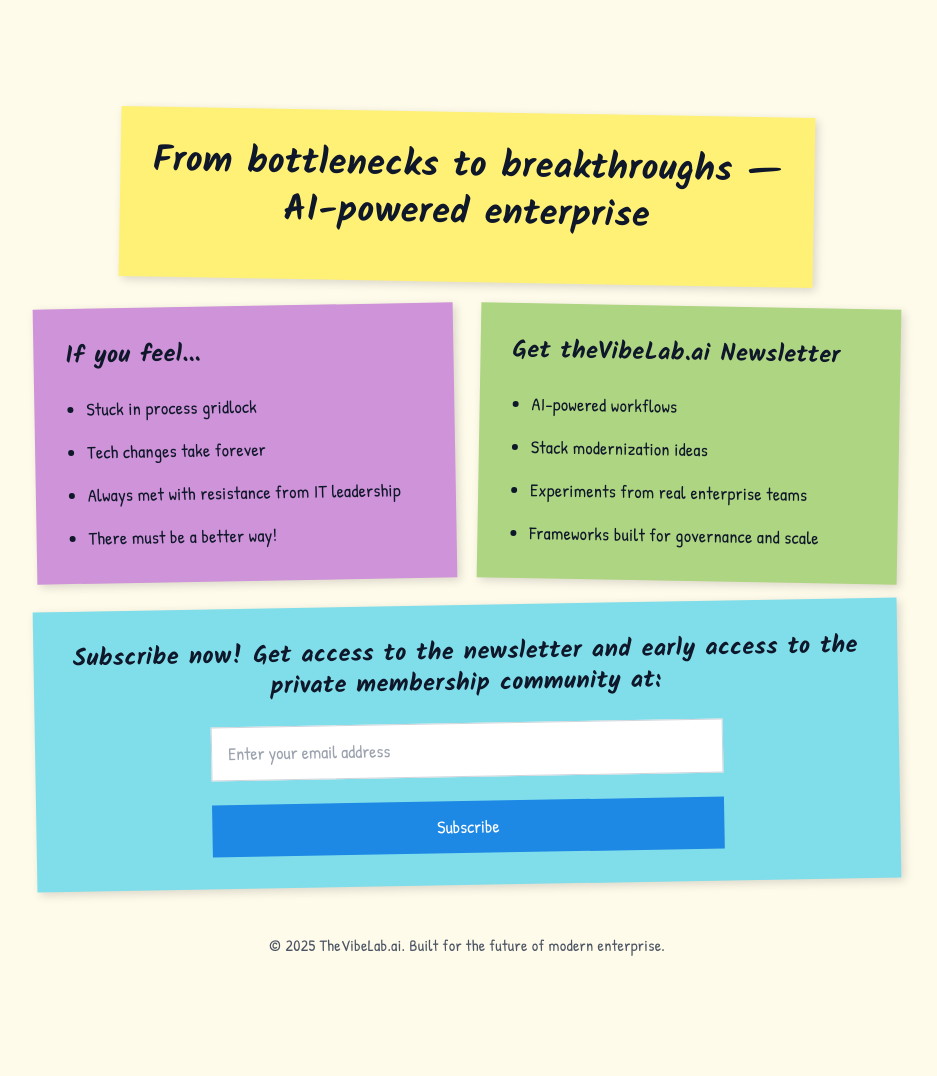
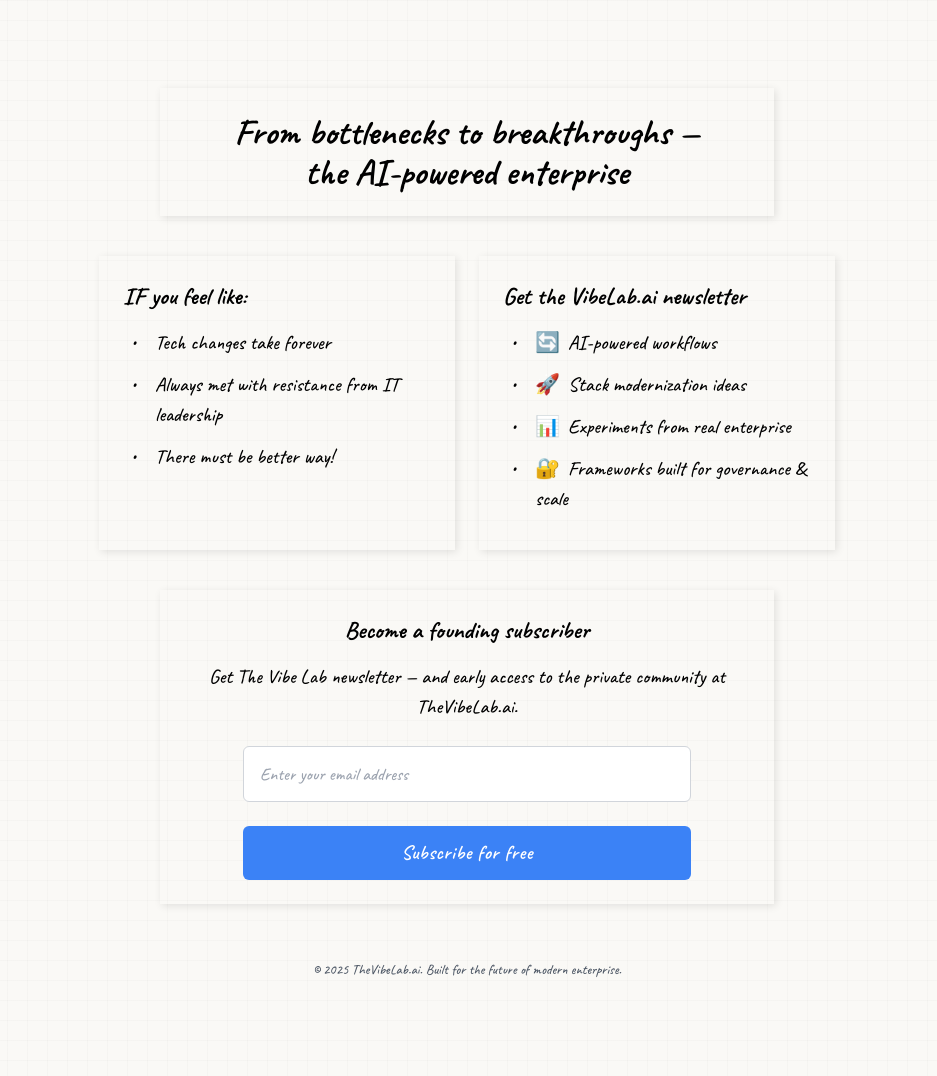
Before and after one commit to lancekyle/VibeLabLanding, a Flask app: page / in a window 1280 px wide. Shown: the whole page, without its empty margins (173-1110 px from the left). Before the commit the page ends 956 px from the top, so only its background shows below. Run offline with Flask 3, Linux system fonts and the light colour scheme; parts of the project's set-up code (start-up, migrations or seed data) failed here and were passed over; some libraries are stand-ins or nearby versions.

Commit message:
Revamp website appearance with handwritten fonts and warmer background
Update Tailwind CSS config, add background and styles to index.html, and include a new image asset.

Replit-Commit-Author: Agent
Replit-Commit-Session-Id: e4a69773-9f43-47fd-b7ea-702442ebf584
Replit-Commit-Screenshot-Url: https://storage.googleapis.com/screenshot-production-us-central1/2f0f9262-57ea-4193-a138-39099b146e42/0514fbf6-9322-4f7a-a403-2a1bf66b085d.jpg

```diff
--- a/templates/index.html
+++ b/templates/index.html
@@ -6,10 +6,10 @@
     <title>TheVibeLab.ai - AI-Powered Enterprise</title>
     <meta name="description" content="Join The Vibe Lab newsletter and learn how real teams are building modern systems with AI, automation, and smarter tools.">
 
-    <!-- Google Fonts - Handwritten style fonts -->
+    <!-- Google Fonts - Handwritten style font -->
     <link rel="preconnect" href="https://fonts.googleapis.com">
     <link rel="preconnect" href="https://fonts.gstatic.com" crossorigin>
-    <link href="https://fonts.googleapis.com/css2?family=Architects+Daughter&family=Kalam:wght@300;400;700&family=Patrick+Hand&display=swap" rel="stylesheet">
+    <link href="https://fonts.googleapis.com/css2?family=Caveat:wght@400;500;600;700&display=swap" rel="stylesheet">
 
     <!-- Tailwind CSS CDN -->
     <script src="https://cdn.tailwindcss.com"></script>
@@ -18,18 +18,15 @@
             theme: {
                 extend: {
                     fontFamily: {
-                        'sans': ['Patrick Hand', 'Architects Daughter', 'cursive'],
-                        'hand': ['Kalam', 'cursive'],
+                        'hand': ['Caveat', 'cursive'],
                     },
                     colors: {
-                        'yellow-note': '#FFF176',
-                        'purple-note': '#CE93D8',
-                        'green-note': '#AED581',
-                        'blue-note': '#80DEEA',
-                        'text': '#0F172A',
-                    },
-                    boxShadow: {
-                        'note': '3px 3px 10px rgba(0, 0, 0, 0.15)',
+                        'yellow-note': '#FFE352',
+                        'purple-note': '#D8A6DE',
+                        'green-note': '#9FE772',
+                        'orange-note': '#FFBA52',
+                        'blue-btn': '#3B82F6',
+                        'text': '#000000',
                     }
                 }
             }
@@ -37,100 +34,133 @@
     </script>
 
     <style>
+        body {
+            background-color: #FAF9F6;
+            background-image:
+                linear-gradient(rgba(200, 200, 200, 0.1) 1px, transparent 1px),
+                linear-gradient(90deg, rgba(200, 200, 200, 0.1) 1px, transparent 1px);
+            background-size: 20px 20px;
+            font-family: 'Caveat', cursive;
+            font-weight: 500;
+            line-height: 1.4;
+        }
+
         .sticky-note {
             position: relative;
-            transform: rotate(0deg);
-            box-shadow: 3px 3px 10px rgba(0, 0, 0, 0.15);
-            transition: all 0.2s ease;
+            box-shadow: 2px 2px 8px rgba(0, 0, 0, 0.1);
+            padding: 1.5rem;
+            transition: transform 0.2s ease;
+            color: #000;
+            font-size: 1.25rem;
         }
 
         .sticky-note:hover {
-            transform: rotate(0deg) translateY(-5px);
-            box-shadow: 5px 5px 15px rgba(0, 0, 0, 0.2);
+            transform: translateY(-5px);
+            box-shadow: 3px 3px 12px rgba(0, 0, 0, 0.15);
         }
 
-        .yellow-note { background-color: #FFF176; }
-        .purple-note { background-color: #CE93D8; }
-        .green-note { background-color: #AED581; }
-        .blue-note { background-color: #80DEEA; }
-
-        .submit-button {
-            background-color: #1E88E5;
-            transition: all 0.2s ease;
-            font-family: 'Patrick Hand', cursive;
+        .bold-hand {
+            font-weight: 700;
         }
 
-        .submit-button:hover {
-            background-color: #1976D2;
+        ul.sticky-list {
+            list-style-type: none;
+            padding-left: 0.5rem;
         }
 
-        /* Slightly irregular text for handwritten feel */
-        .handwritten h1, .handwritten h2 {
-            letter-spacing: 0.5px;
-            line-height: 1.3;
+        ul.sticky-list li {
+            position: relative;
+            padding-left: 1.5rem;
+            margin-bottom: 0.75rem;
         }
 
-        .handwritten li, .handwritten p {
-            letter-spacing: 0.3px;
-            line-height: 1.5;
+        ul.sticky-list li:before {
+            content: "•";
+            position: absolute;
+            left: 0;
+            font-weight: bold;
+        }
+
+        .icon-emoji {
+            font-size: 1.25rem;
+            margin-right: 0.5rem;
+            display: inline-block;
         }
 
         input, input::placeholder {
-            font-family: 'Patrick Hand', cursive;
+            font-family: inherit;
+            font-size: 1.1rem;
+        }
+
+        #subscribe-btn {
+            background-color: #3B82F6;
+            transition: background-color 0.2s;
+            font-family: inherit;
+            font-weight: 600;
+            letter-spacing: 0.5px;
+        }
+
+        #subscribe-btn:hover {
+            background-color: #2563EB;
         }
     </style>
 </head>
-<body class="font-sans text-text bg-amber-50 min-h-screen py-8 md:py-12 handwritten">
+<body class="py-8 md:py-12">
 
-    <!-- Main Container -->
-    <div class="max-w-4xl mx-auto px-4 pt-8 pb-12 flex flex-col items-center relative">
+    <!-- Main Container with Grid background -->
+    <div class="max-w-3xl mx-auto px-4 pt-6 pb-12 flex flex-col items-center">
 
-        <!-- Sticky Notes Container - using flexbox and grid on different screen sizes -->
-        <div class="w-full flex flex-col md:grid md:grid-cols-2 gap-6 md:items-start md:mt-8">
+        <!-- Sticky Notes Container -->
+        <div class="w-full flex flex-col items-center gap-6 md:gap-10 pt-4 pb-8">
 
             <!-- Yellow Note - Main Headline -->
-            <div class="sticky-note yellow-note p-8 mx-auto md:col-span-2 md:transform md:rotate-1">
-                <h1 class="text-3xl md:text-4xl font-bold mb-3 text-center font-hand">
+            <div class="sticky-note yellow-note w-full md:w-10/12 mx-auto text-center">
+                <h1 class="text-3xl md:text-4xl font-bold mb-0 leading-tight">
                     From bottlenecks to breakthroughs —<br>
-                    AI-powered enterprise
+                    the AI-powered enterprise
                 </h1>
             </div>
 
-            <!-- Purple Note - Pain Points -->
-            <div class="sticky-note purple-note p-8 md:transform md:-rotate-1">
-                <h2 class="text-2xl font-bold mb-6 font-hand">If you feel...</h2>
-                <ul class="space-y-4 ml-5 list-disc text-lg">
-                    <li>Stuck in process gridlock</li>
+            <!-- Two-column layout for middle notes -->
+            <div class="w-full grid grid-cols-1 md:grid-cols-2 gap-6">
+                <!-- Purple Note - If you feel like -->
+                <div class="sticky-note purple-note">
+                    <h2 class="text-2xl font-bold mb-4">IF you feel like:</h2>
+                    <ul class="sticky-list">
                         <li>Tech changes take forever</li>
                         <li>Always met with resistance from IT leadership</li>
-                    <li>There must be a better way!</li>
+                        <li>There must be better way!</li>
                     </ul>
                 </div>
 
-            <!-- Green Note - What You Get -->
-            <div class="sticky-note green-note p-8 md:transform md:rotate-1">
-                <h2 class="text-2xl font-bold mb-6 font-hand">Get theVibeLab.ai Newsletter</h2>
-                <ul class="space-y-4 ml-5 list-disc text-lg">
-                    <li>AI-powered workflows</li>
-                    <li>Stack modernization ideas</li>
-                    <li>Experiments from real enterprise teams</li>
-                    <li>Frameworks built for governance and scale</li>
+                <!-- Green Note - Newsletter Benefits -->
+                <div class="sticky-note green-note">
+                    <h2 class="text-2xl font-bold mb-4">Get the VibeLab.ai newsletter</h2>
+                    <ul class="sticky-list">
+                        <li><span class="icon-emoji">🔄</span>AI-powered workflows</li>
+                        <li><span class="icon-emoji">🚀</span>Stack modernization ideas</li>
+                        <li><span class="icon-emoji">📊</span>Experiments from real enterprise</li>
+                        <li><span class="icon-emoji">🔐</span>Frameworks built for governance & scale</li>
                     </ul>
                 </div>
+            </div>
 
-            <!-- Blue Note - CTA -->
-            <div class="sticky-note blue-note p-8 md:col-span-2 mx-auto md:transform md:-rotate-1">
-                <h2 class="text-2xl font-bold mb-5 text-center font-hand">
-                    Subscribe now! Get access to the newsletter and early access to the private membership community at:
+            <!-- Orange Note - CTA -->
+            <div class="sticky-note orange-note w-full md:w-10/12 mx-auto">
+                <h2 class="text-2xl font-bold mb-4 text-center">
+                    Become a founding subscriber
                 </h2>
+                <p class="text-center mb-6">
+                    Get The Vibe Lab newsletter — and early access to the private community at TheVibeLab.ai.
+                </p>
 
-                <form id="subscribe-form" class="space-y-4 mt-6 max-w-lg mx-auto">
+                <form id="subscribe-form" class="space-y-4 max-w-md mx-auto">
                     <div>
                         <input
                             type="email"
                             id="email-input"
                             name="email"
-                            class="w-full px-4 py-3 border border-gray-300 focus:outline-none form-input text-lg"
+                            class="w-full px-4 py-3 border border-gray-300 focus:outline-none rounded-md"
                             placeholder="Enter your email address"
                         >
                         <p id="form-message" class="mt-2 text-base"></p>
@@ -138,16 +168,16 @@
                     <button
                         type="submit"
                         id="subscribe-btn"
-                        class="w-full py-3 px-6 text-white font-medium submit-button text-lg"
+                        class="w-full py-3 px-6 text-white rounded-md"
                     >
-                        Subscribe
+                        Subscribe for free
                     </button>
                 </form>
             </div>
         </div>
 
         <!-- Footer -->
-        <footer class="text-center text-gray-600 pt-12 text-base">
+        <footer class="text-center text-gray-600 pt-6 text-sm font-inter">
             <p>© 2025 TheVibeLab.ai. Built for the future of modern enterprise.</p>
         </footer>
 
```
Also changed, not shown: attached_assets/ChatGPT Image May 19, 2025, 03_20_13 PM.png (added). Lines whose indentation alone changed are shown as unchanged.
